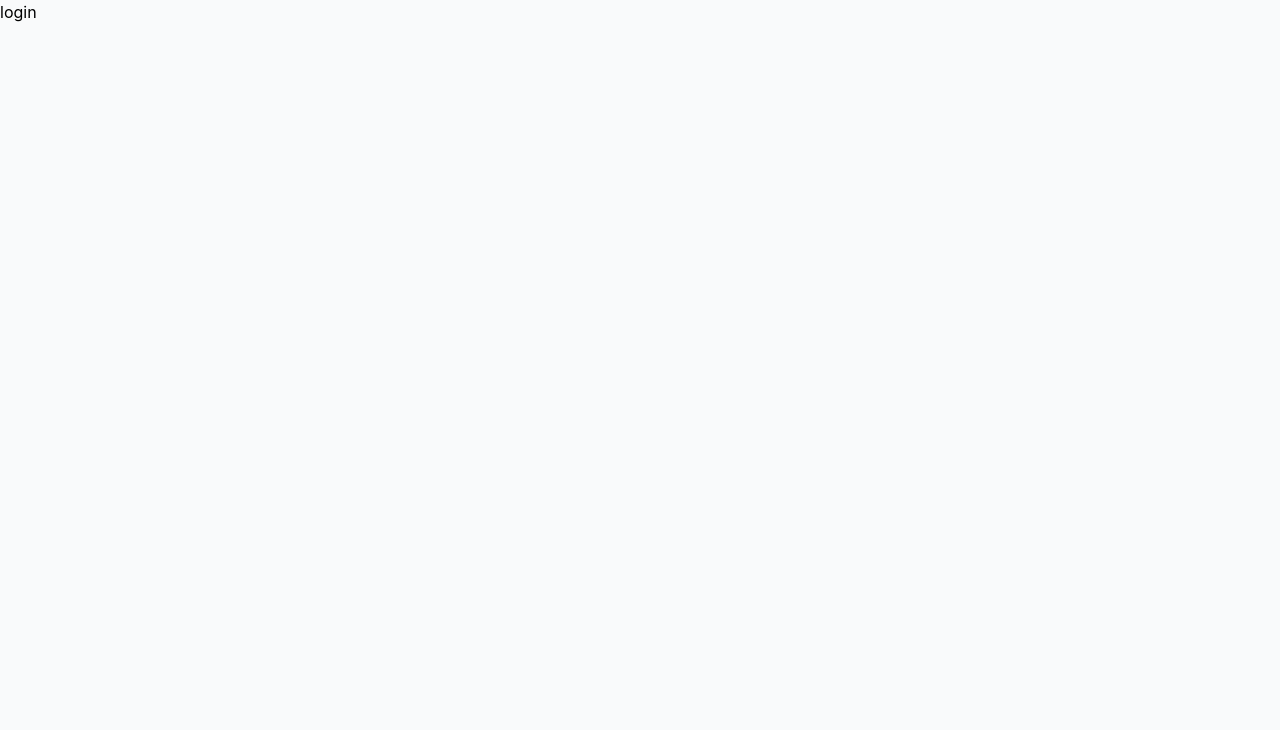
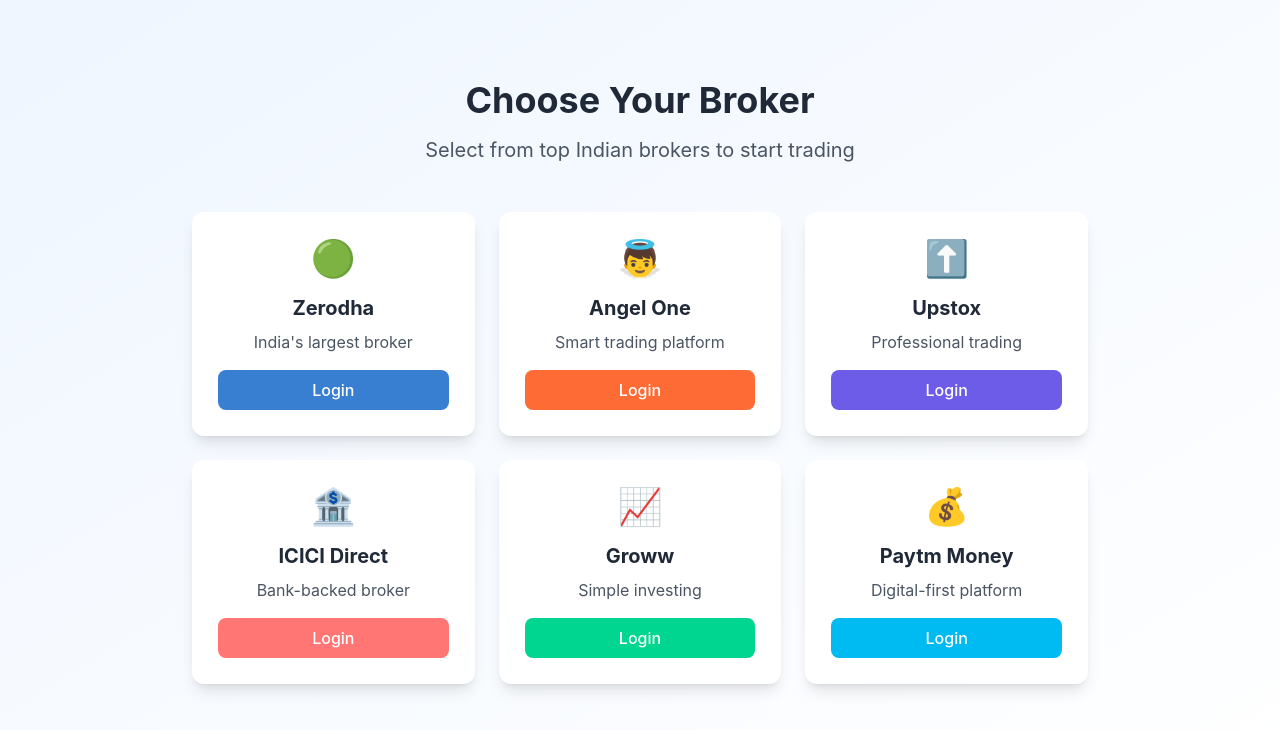
Before and after one commit to Sam8497/Broker-Platform-App, a React (Vite) app: page / in a window 1280 px wide. Shown: the top 730 px of the page. Built offline with nearby package versions, Linux system fonts and the light colour scheme.

Commit message:
Created login UI with loading spinner

```diff
--- a/src/App.jsx
+++ b/src/App.jsx
@@ -1,6 +1,7 @@
 import React from 'react'
 import { useAuth } from './contexts/AuthContext.jsx';
 import { AppProvider } from './contexts/AppContext.jsx';
+import LoadingSpinner from './components/LoadingSpinner.jsx';
 import BrokerLogin from './components/BrokerLogin.jsx';
 import MainApp from './components/MainApp.jsx';
 
@@ -10,8 +11,8 @@
 
   if (loading) {
     return (
-      <div>
-        loading...
+      <div className="min-h-screen bg-gray-50 flex items-center justify-center">
+        <LoadingSpinner />
       </div>
     );
   }
--- a/src/components/BrokerLogin.jsx
+++ b/src/components/BrokerLogin.jsx
@@ -1,11 +1,140 @@
-import React from 'react'
+import { useState } from 'react';
+import { useAuth } from '../contexts/AuthContext';
+import { brokers } from '../services/mockApi';
 
 const BrokerLogin = () => {
+  const [selectedBroker, setSelectedBroker] = useState(null);
+  const [email, setEmail] = useState('');
+  const [password, setPassword] = useState('');
+  const [error, setError] = useState('');
+  const { login, loading } = useAuth();
+
+  const handleBrokerSelect = (broker) => {
+    setSelectedBroker(broker);
+    setError('');
+  };
+
+  const handleLogin = async (e) => {
+    e.preventDefault();
+    if (!email || !password) {
+      setError('Please fill in all fields');
+      return;
+    }
+
+    const result = await login({ email, password }, selectedBroker);
+    if (!result.success) {
+      setError(result.error);
+    }
+  };
+
+  const goBack = () => {
+    setSelectedBroker(null);
+    setError('');
+    setEmail('');
+    setPassword('');
+  };
+
+  if (selectedBroker) {
+    return (
+      <div className="min-h-screen bg-gradient-to-br from-blue-50 to-white flex items-center justify-center p-4">
+        <div className="bg-white rounded-2xl shadow-xl p-8 w-full max-w-md">
+          <button
+            onClick={goBack}
+            className="mb-6 text-gray-600 hover:text-gray-800 flex items-center"
+          >
+            ← Back to brokers
+          </button>
+
+          <div className="text-center mb-8">
+            <div className="text-4xl mb-4">{selectedBroker.logo}</div>
+            <h2 className="text-2xl font-bold text-gray-800">Login to {selectedBroker.name}</h2>
+            <p className="text-gray-600 mt-2">{selectedBroker.description}</p>
+          </div>
+
+          {error && (
+            <div className="bg-red-50 border border-red-200 text-red-700 px-4 py-3 rounded-lg mb-6">
+              {error}
+            </div>
+          )}
+
+          <form onSubmit={handleLogin} className="space-y-6">
+            <div>
+              <label className="block text-sm font-medium text-gray-700 mb-2">
+                Email
+              </label>
+              <input
+                type="email"
+                value={email}
+                onChange={(e) => setEmail(e.target.value)}
+                className="w-full px-4 py-3 border border-gray-300 rounded-lg focus:ring-2 focus:ring-blue-500 focus:border-transparent"
+                placeholder="Enter your email"
+                disabled={loading}
+              />
+            </div>
+
+            <div>
+              <label className="block text-sm font-medium text-gray-700 mb-2">
+                Password
+              </label>
+              <input
+                type="password"
+                value={password}
+                onChange={(e) => setPassword(e.target.value)}
+                className="w-full px-4 py-3 border border-gray-300 rounded-lg focus:ring-2 focus:ring-blue-500 focus:border-transparent"
+                placeholder="Enter your password"
+                disabled={loading}
+              />
+            </div>
+
+            <button
+              type="submit"
+              disabled={loading}
+              className="w-full bg-blue-600 text-white py-3 rounded-lg font-medium hover:bg-blue-700 transition-colors disabled:opacity-50 disabled:cursor-not-allowed"
+            >
+              {loading ? 'Logging in...' : 'Login'}
+            </button>
+          </form>
+
+          <div className="mt-6 text-center text-sm text-gray-500">
+            Demo credentials: any email/password
+          </div>
+        </div>
+      </div>
+    );
+  }
+
   return (
-    <div>
-      login
+    <div className="min-h-screen bg-gradient-to-br from-blue-50 to-white p-4">
+      <div className="max-w-4xl mx-auto pt-16">
+        <div className="text-center mb-12">
+          <h1 className="text-4xl font-bold text-gray-800 mb-4">Choose Your Broker</h1>
+          <p className="text-xl text-gray-600">Select from top Indian brokers to start trading</p>
+        </div>
+
+        <div className="grid grid-cols-1 md:grid-cols-2 lg:grid-cols-3 gap-6">
+          {brokers.map((broker) => (
+            <div
+              key={broker.id}
+              onClick={() => handleBrokerSelect(broker)}
+              className="bg-white rounded-xl shadow-lg hover:shadow-xl transition-all duration-300 p-6 cursor-pointer border-2 border-transparent hover:border-blue-200 transform hover:-translate-y-1"
+            >
+              <div className="text-center">
+                <div className="text-4xl mb-4">{broker.logo}</div>
+                <h3 className="text-xl font-bold text-gray-800 mb-2">{broker.name}</h3>
+                <p className="text-gray-600 mb-4">{broker.description}</p>
+                <div
+                  className="w-full py-2 rounded-lg text-white font-medium"
+                  style={{ backgroundColor: broker.color }}
+                >
+                  Login
+                </div>
+              </div>
+            </div>
+          ))}
+        </div>
+      </div>
     </div>
-  )
-}
+  );
+};
 
-export default BrokerLogin
+export default BrokerLogin;
--- /dev/null
+++ b/src/components/LoadingSpinner.jsx
@@ -0,0 +1,9 @@
+const LoadingSpinner = () => {
+  return (
+    <div className="flex items-center justify-center py-12">
+      <div className="animate-spin rounded-full h-12 w-12 border-b-2 border-blue-600"></div>
+    </div>
+  );
+};
+
+export default LoadingSpinner;
```
